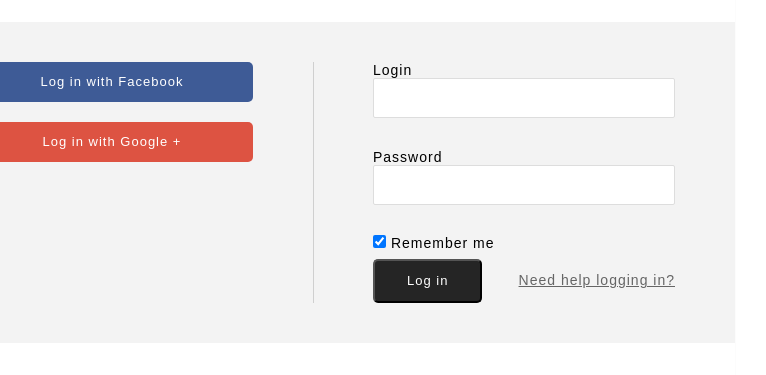
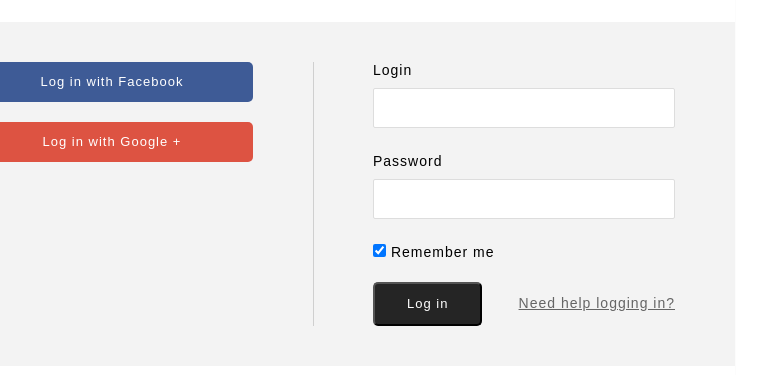
Before and after one commit to radianika/hw13-simple-form, a website: page src/index.html in a window 1280 px wide. Shown: the part 216-591 px from the top of the page, 327-1093 px from the left. Drawn offline with Linux system fonts and the light colour scheme.

Commit message:
height:auto

```diff
--- a/src/index.html
+++ b/src/index.html
@@ -1,15 +1,15 @@
 <!DOCTYPE html>
-<html>
+<html lang="en">
 <head>
 	<meta charset="UTF-8">
 	<title>Login form</title>
+	<meta name="viewport" content="width=device-width">
 	<link rel="stylesheet" href="https://use.fontawesome.com/releases/v5.2.0/css/all.css" integrity="sha384-hWVjflwFxL6sNzntih27bfxkr27PmbbK/iSvJ+a4+0owXq79v+lsFkW54bOGbiDQ" crossorigin="anonymous">
-	<link href="/build/css/main.css" rel="stylesheet">
+	<link href="../build/css/main.css" rel="stylesheet">
 	<script src="scripts/main.js"></script>
 </head>
-
 <body>
-		<section class="login-modal">
+	<section class="login-modal">
 		<header>
 			<h1>Log in to the Site</h1>
 			<button type="button" class="close-modal"><i class="fas fa-times"></i></button>
@@ -18,8 +18,11 @@
 			<div class="login-social-btn">
 				<a class="btn facebook" href="#"><i class="fab fa-facebook-f"></i>Log in with Facebook</a>
 				<a class="btn google" href="#"><i class="fab fa-google-plus-g"></i>Log in with Google +</a></div>
-			<form><label><p class="input-name">Login</p><input type="text" id="log"></label>
-				<label><p class="input-name">Password</p><input type="password" id="pass"></label>
+			<form action="#" method="post">
+				<label for="log" class="input-name">Login</label>
+				<input type="text" id="log">
+				<label for="pass" class="input-name">Password</label>
+				<input type="password" id="pass"></label>
 				<label><input type="checkbox" checked> Remember me</label>
 				<p class="login"><button id="login-btn" class="login-btn">Log in</button><a href="#">Need help logging in?</a></p>
 			</form>
--- a/src/styles/_media.css
+++ b/src/styles/_media.css
@@ -8,9 +8,6 @@
 	}
 }
 @media only screen and (max-width: 767.98px) {
-	.btn {
-		padding: 13px 5% 13px 20% !important;
-	}
 	.login-modal-content div i {
 		font-size: 18px;
 		left: 5px !important;
--- a/src/styles/main.scss
+++ b/src/styles/main.scss
@@ -108,7 +108,7 @@
 	padding: 40px 60px;
 	display: flex;
 	width: 100%;
-	height: 330px;
+	height: auto;
 	justify-content: space-between;
 	div {
 		@include column;
@@ -133,7 +133,10 @@
 		justify-content: space-between;
 		letter-spacing: 1px;
 		label:not(:last-of-type) {
-			margin-bottom: 23px;
+			margin-bottom: 10px;
+		}
+		input{
+			margin-bottom: 25px;
 		}
 		input[type="text"],
 		input[type="password"] {
```
Also changed, not shown: build/css/main.css, build/index.html.
